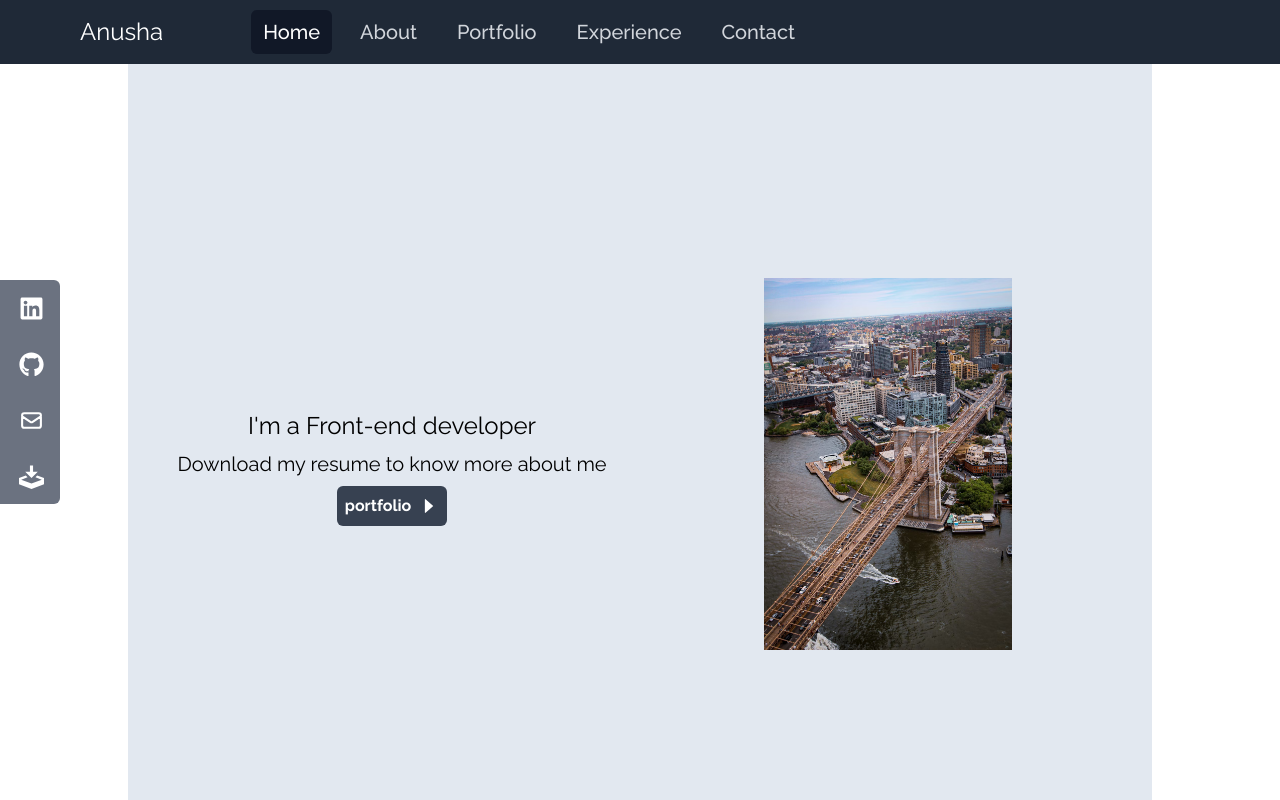
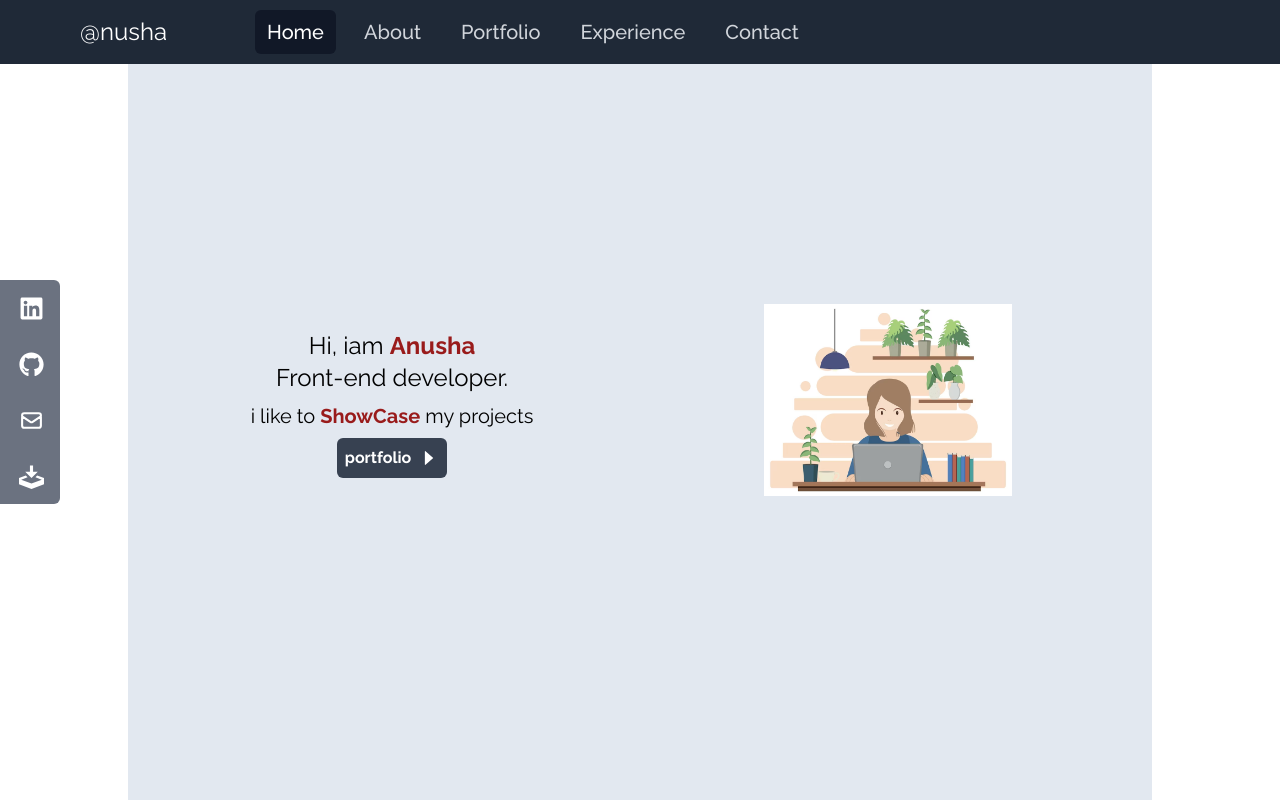
Before and after one commit to anusha-patel/portfolio, a React (Create React App) app: page / in a window 1280 px wide. Shown: the top 800 px of the page. Built offline with nearby package versions, Linux system fonts and the light colour scheme.

Commit message:
added bg-img , main h1

```diff
--- a/src/components/Home/Home.jsx
+++ b/src/components/Home/Home.jsx
@@ -11,10 +11,10 @@ const Home = () => {
             <div className='flex-container flex w-4/5 mx-auto px-4 py-4 justify-between bg-slate-200'>
                 <div className='home-left w-full items-center mx-auto my-auto text-center md:w-1/2' >
                     <h2 className=' text-2xl my-2 '>
-                        I'm a Front-end developer
+                       Hi, iam <span className=' text-red-800 font-bold'> Anusha </span><br /> Front-end developer.
 
                     </h2>
-                    <p className='text-xl my-2'>Download my resume to know more about me</p>
+                    <p className='text-xl my-2'>i like to <span  className=' text-red-800 font-bold'>ShowCase</span>  my projects </p>
                     <div className='flex justify-center'>
                         <button className='btn group bg-gray-700 flex justify-center items-center font-bold text-white rounded-md px-2 py-2'>
                            <a href='#portfolio'> portfolio  </a>
--- a/src/components/Navbar/nav.jsx
+++ b/src/components/Navbar/nav.jsx
@@ -8,12 +8,12 @@ function Nav() {
   };
 
   return (
-    <nav className="bg-gray-800">
+    <nav className="bg-gray-800 fixed  w-full">
       <div className="max-w-7xl mx-auto px-2 sm:px-6 lg:px-8">
         <div className="flex items-center justify-between h-16">
           <div className="flex items-center">
             <a href="#" className="flex-shrink-0">
-                <h1 className=' text-white mx-10 px-2 py-2 text-2xl rounded-sm  hover:text-gray-700 hover:bg-white'>Anusha</h1>
+                <h1 className=' text-white mx-10 px-2 py-2 text-2xl rounded-sm  hover:text-gray-700 hover:bg-white'>@nusha</h1>
             </a>
             <div className="hidden md:block">
               <div className="ml-10 flex items-baseline">
```
Also changed, not shown: src/assets/bg-image.avif.
